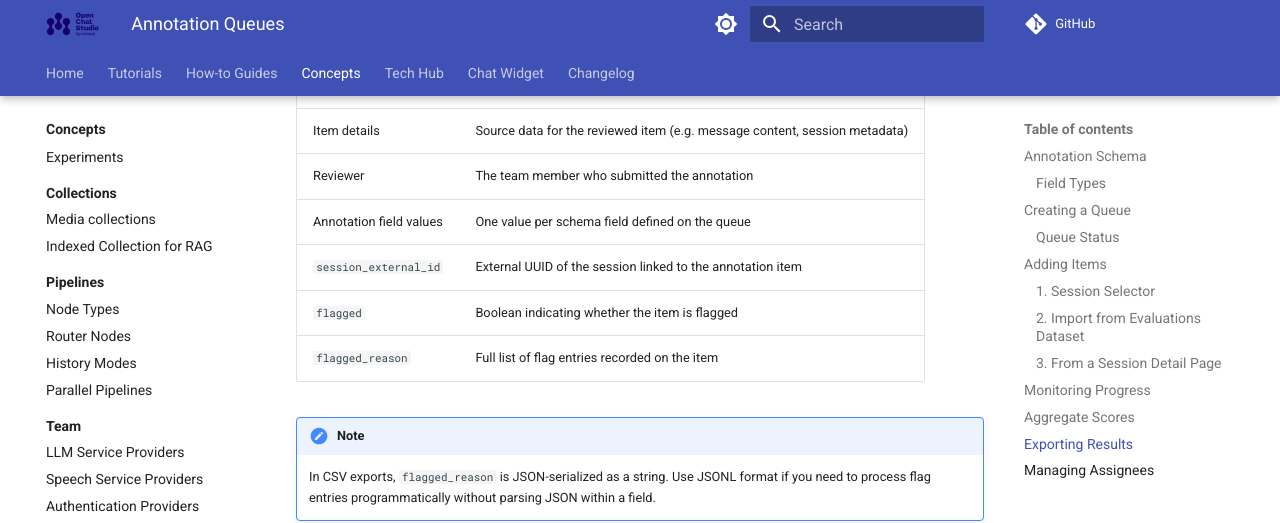
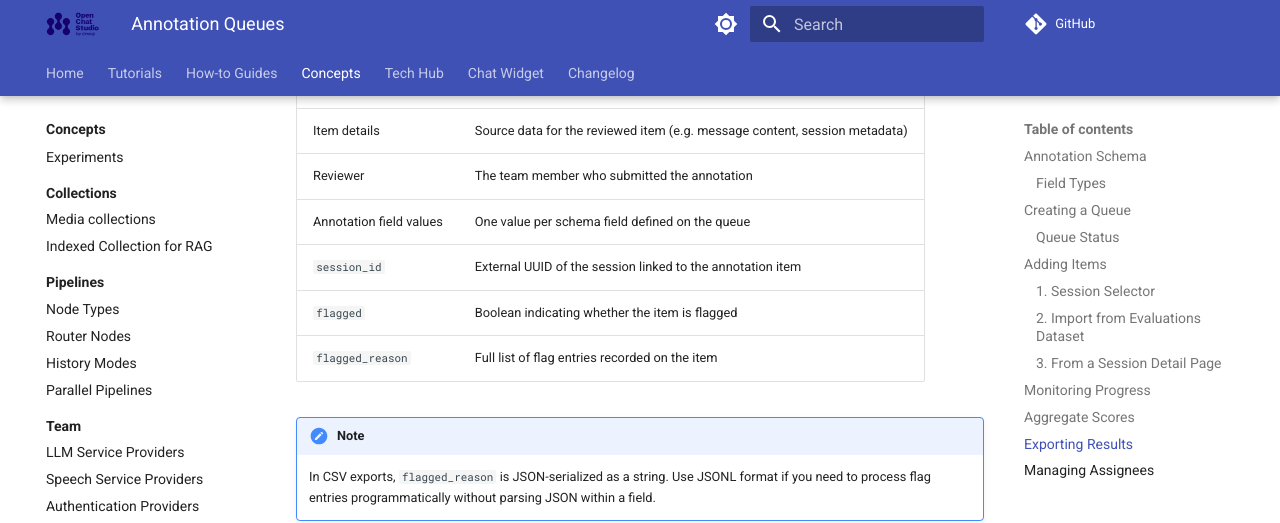
Before and after one commit to dimagi/open-chat-studio-docs, an MkDocs documentation site: the page built from docs/concepts/annotations/queues.md, in a window 1280 px wide and 900 px high, scrolled down 3885 px. Shown: the top 523 px of the window. Built offline with MkDocs 1.6.1 and Material for MkDocs 9.7.7, drawn with Linux system fonts in a browser that asks for light colours; a script that is not in the unit is left out; comment, search, counter and statistics services are not loaded.

Commit message:
Apply suggestion from @snopoke

```diff
--- a/docs/concepts/annotations/queues.md
+++ b/docs/concepts/annotations/queues.md
@@ -114,7 +114,7 @@ Each exported record contains the following fields:
 | Item details | Source data for the reviewed item (e.g. message content, session metadata) |
 | Reviewer | The team member who submitted the annotation |
 | Annotation field values | One value per schema field defined on the queue |
-| `session_external_id` | External UUID of the session linked to the annotation item |
+| `session_id` | External UUID of the session linked to the annotation item |
 | `flagged` | Boolean indicating whether the item is flagged |
 | `flagged_reason` | Full list of flag entries recorded on the item |
 
```
